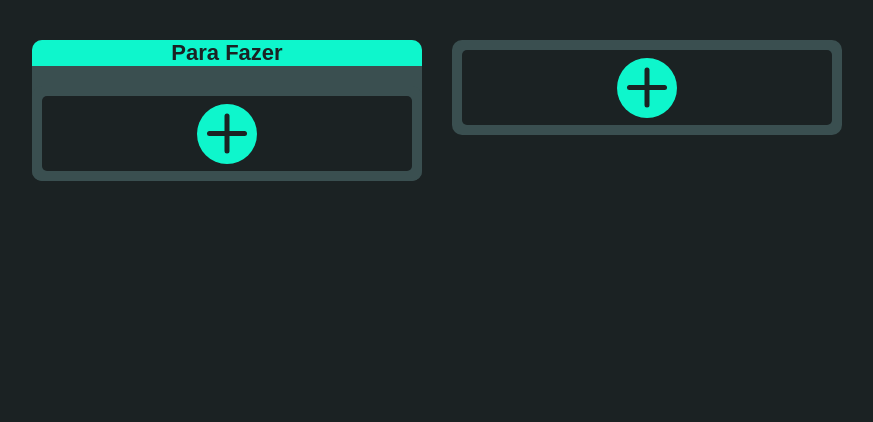
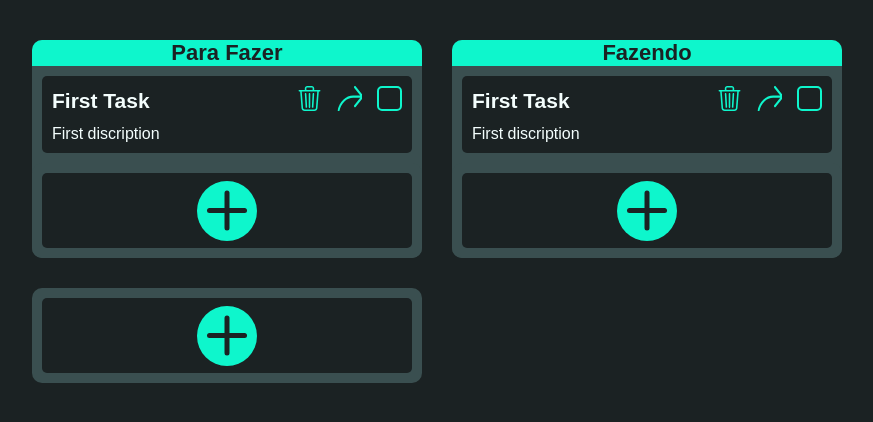
Before and after one commit to hiagoemanuel/simple-to-do, a React (Vite) app: page / in a window 1280 px wide. Shown: the top 422 px of the page, without its empty margins (8-881 px from the left). Built offline with nearby package versions, Linux system fonts and the light colour scheme; a web font is replaced by a local one.

Commit message:
refactor: ajustes no style

```diff
--- a/src/App.tsx
+++ b/src/App.tsx
@@ -10,13 +10,16 @@ interface TaskList { name: string }
 
 function App() {
   const [modalIsOpen, setModalIsOpen] = useState<boolean>(false)
-  const [arrayTaskList, setArrayTaskList] = useState<TaskList[]>([{ name: 'Para Fazer' }])
+  const [arrayTaskList, setArrayTaskList] = useState<TaskList[]>([
+    { name: 'Para Fazer' },
+    { name: 'Fazendo' }
+  ])
 
   const setTaskList = (event: BaseSyntheticEvent) => {
     const inputValue: string = event.target[0].value
 
     if (inputValue.trim()) {
-      setArrayTaskList([{ name: inputValue }, ...arrayTaskList])
+      setArrayTaskList([...arrayTaskList, { name: inputValue }])
       event.target[0].value = ''
       setModalIsOpen(false)
     } else {
@@ -32,7 +35,7 @@ function App() {
         ))
       }
       <AddButton openModal={setModalIsOpen} />
-      <ModalForm isOpen={modalIsOpen} closeModal={setModalIsOpen} action={(event) => setTaskList(event)} >
+      <ModalForm title={'Criar Lista'} isOpen={modalIsOpen} closeModal={setModalIsOpen} action={(event) => setTaskList(event)} >
         <input type="text" name="ListName" placeholder="Insira o nome *" />
         <input type="submit" value="Criar" />
       </ModalForm>
--- a/src/components/ModalForm/index.tsx
+++ b/src/components/ModalForm/index.tsx
@@ -4,6 +4,7 @@ import { CloseButton, ModalContainer, ModalHeader, ModalInputs, ModalSection } f
 
 interface Props {
     children: ReactNode;
+    title: string;
     isOpen: boolean;
     closeModal: React.Dispatch<React.SetStateAction<boolean>>;
     action: (event: BaseSyntheticEvent) => void;
@@ -17,7 +18,7 @@ export const ModalForm = (props: Props) => {
         }} >
             <ModalContainer>
                 <ModalHeader>
-                    <h1>Criar Tarefa</h1>
+                    <h1>{props.title}</h1>
                     <CloseButton onClick={() => props.closeModal(false)}>
                         <span></span><span></span>
                     </CloseButton>
--- a/src/components/TaskList/Task/index.tsx
+++ b/src/components/TaskList/Task/index.tsx
@@ -26,7 +26,7 @@ export const Task = (props: Props) => {
                         <li><TrashSVG /></li>
                         <li><ArrowSVG /></li>
                     </ul>
-                    <ThreeDotsSVG className='t-dots' onClick={(): void => setMenuIsOpen(menu => !menu)} />
+                    <ThreeDotsSVG className='t-dots' onClick={() => setMenuIsOpen(menu => !menu)} />
                     <CheckBoxToDo>
                         <input id={props.id} type="checkbox" title='checkbox' />
                         <label htmlFor={props.id}>
@@ -35,7 +35,7 @@ export const Task = (props: Props) => {
                     </CheckBoxToDo>
                 </TaskMenu>
             </TaskTitle>
-            <TaskDiscription>{props.discription}</TaskDiscription>
+            {props.discription ? <TaskDiscription>{props.discription}</TaskDiscription> : ''}
         </TaskCard>
     )
 }
--- a/src/components/TaskList/Task/responsive.ts
+++ b/src/components/TaskList/Task/responsive.ts
@@ -4,6 +4,7 @@ import { TaskMenu } from "./style";
 export const Responsive = createGlobalStyle<{ $menuIsOpen: boolean }>`
     @media (max-width: 470px) {
         .t-dots { display: block !important; }
+
         ${TaskMenu} {
             gap: 10px;
             ul { display: none; }
--- a/src/components/TaskList/Task/style.ts
+++ b/src/components/TaskList/Task/style.ts
@@ -2,7 +2,6 @@ import { styled } from "styled-components";
 
 export const TaskCard = styled.div`
     width: 100%;
-    min-height: 80px;
     padding: 10px;
     border-radius: 5px;
 
--- a/src/components/TaskList/index.tsx
+++ b/src/components/TaskList/index.tsx
@@ -12,26 +12,31 @@ interface Props {
 
 interface Task {
     title: string;
-    discription: string
+    discription?: string
 }
 
 export const TaskList = (props: Props) => {
     const [modalIsOpen, setModalIsOpen] = useState(false)
-    const [arrayTask, setArrayTask] = useState<Task[]>([])
+    const [arrayTask, setArrayTask] = useState<Task[]>([{
+        title: 'First Task',
+        discription: 'First discription'
+    }])
 
     const setTask = (event: BaseSyntheticEvent) => {
         const inputName: string = event.target[0].value
         const inputDescription: string = event.target[1].value
 
         if (inputName.trim()) {
-            setArrayTask([{
+            setArrayTask([...arrayTask, {
                 title: inputName,
                 discription: inputDescription
-            }, ...arrayTask])
+            }])
 
             event.target[0].value = ''
             event.target[1].value = ''
             setModalIsOpen(false)
+        } else {
+            alert('Insira o nome da tarefa')
         }
     }
 
@@ -49,7 +54,7 @@ export const TaskList = (props: Props) => {
                 }
             </TasksContainer>
             <AddButton openModal={setModalIsOpen} />
-            <ModalForm isOpen={modalIsOpen} closeModal={setModalIsOpen} action={(event) => setTask(event)}>
+            <ModalForm title={'Criar Tarefa'} isOpen={modalIsOpen} closeModal={setModalIsOpen} action={(event) => setTask(event)}>
                 <input type="text" placeholder="Nome *" />
                 <input type="text" placeholder="Descrição" />
                 <input type="submit" value="Criar" />
--- a/src/components/TaskList/style.ts
+++ b/src/components/TaskList/style.ts
@@ -2,6 +2,7 @@ import { styled } from "styled-components";
 
 export const ListContainer = styled.div`
     max-width: 390px;
+    height: fit-content;
     border-radius: 10px;
 
     background-color: var(--secondary-color);
```
